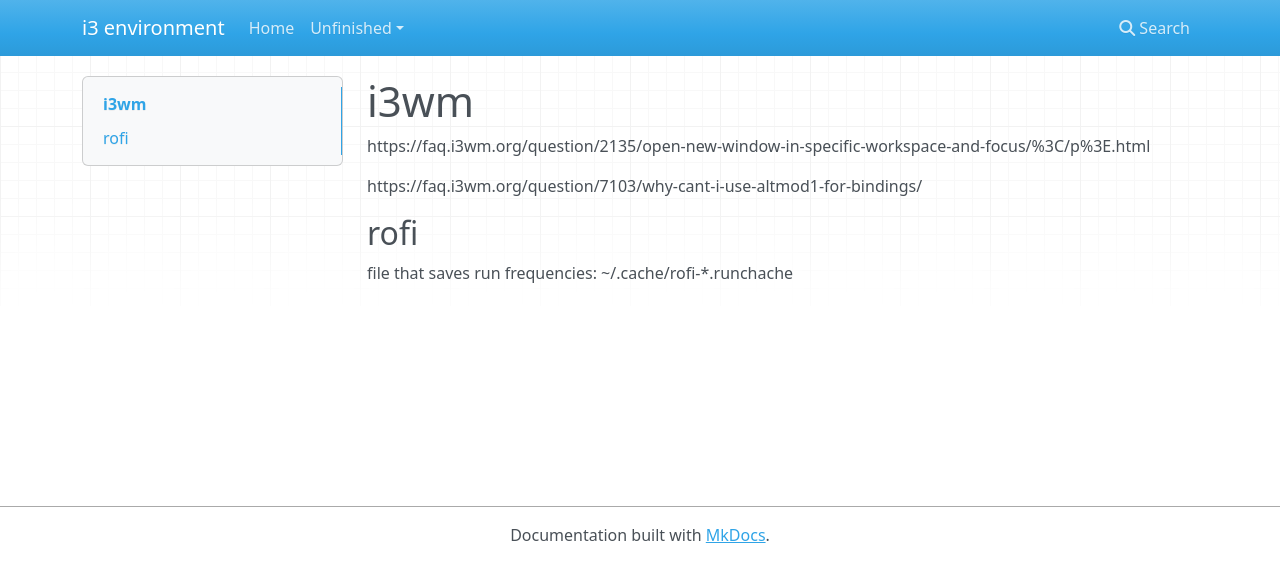
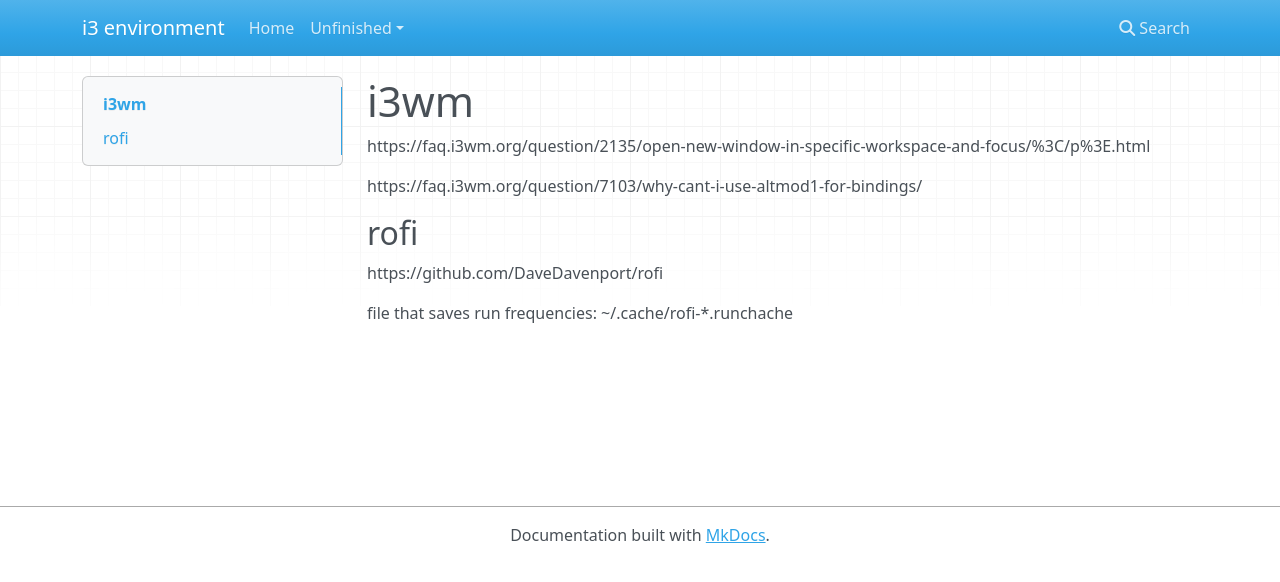
Before and after one commit to obestwalter/i3config, an MkDocs documentation site: the page built from docs/i3.md, in a window 1280 px wide. Shown: the top 582 px of the page. Built offline with MkDocs 1.6.1, drawn with Linux system fonts in a browser that asks for light colours; nearby versions of some CDN libraries; old or Windows-style settings are respelled for this version of MkDocs; some of the changed lines change nothing that is shown.

Commit message:
reorg, fix lots of little annoyances

```diff
--- a/docs/i3.md
+++ b/docs/i3.md
@@ -7,4 +7,6 @@
 
 ## rofi
 
+https://github.com/DaveDavenport/rofi
+
 file that saves run frequencies: ~/.cache/rofi-*.runchache
```
Also changed, not shown: 1 other file.
